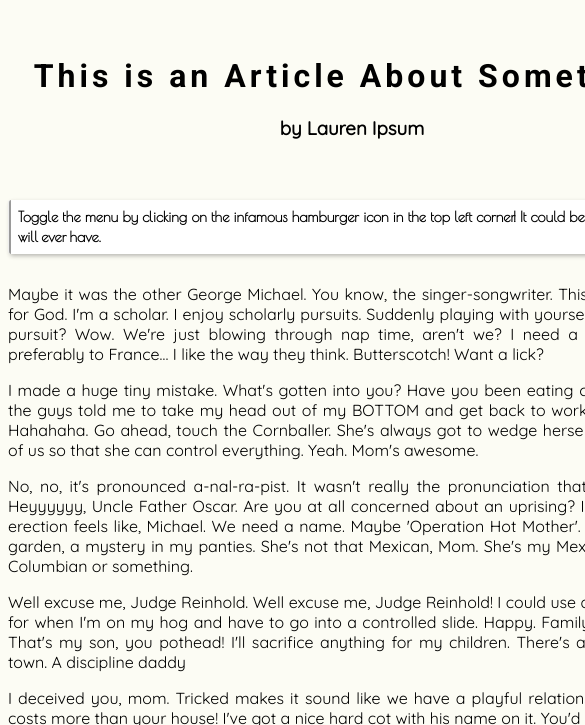
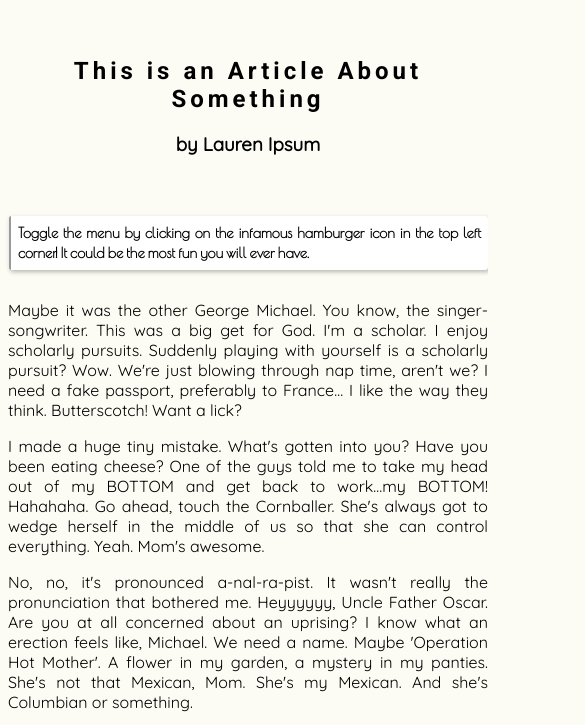
Before and after one commit to puremike/hamburger1, a plain HTML site: page index.html in a window 390 px wide. Shown: the part 77-802 px from the top of the page, 585 px wide, since content can reach past the window. Drawn offline with nearby package versions, Linux system fonts and the light colour scheme.

Commit message:
Updated the css file

```diff
--- a/style/style.css
+++ b/style/style.css
@@ -137,9 +137,24 @@ footer {
 
   main {
     font-size: 1rem;
+    width: 34rem;
   }
 
   main h1 {
     font-size: 2rem;
   }
 }
+
+@media (max-width: 40rem) {
+  header nav {
+    display: none;
+  }
+
+  main {
+    font-size: 1rem;
+    width: 30rem;
+  }
+  main h1 {
+    font-size: 1.5rem;
+  }
+}
```
